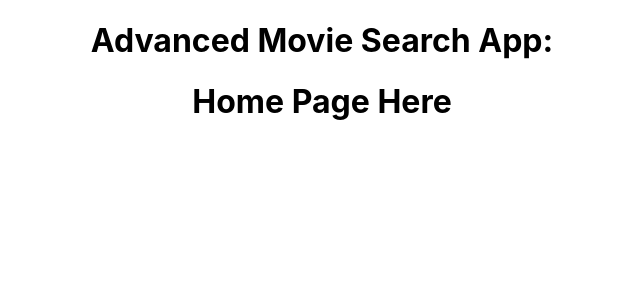
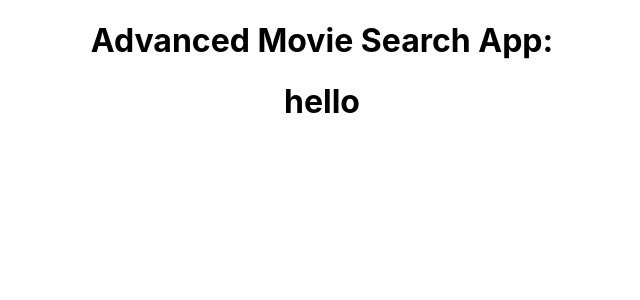
Before and after one commit to Cernuie/advanced-movie-search, a React (Create React App) app in the folder client/: page / in a window 1280 px wide. Shown: the top 300 px of the page, without its empty margins (318-958 px from the left). Built offline with nearby package versions, Linux system fonts and the light colour scheme; no server answers.

Commit message:
Testing searchbar

```diff
--- a/client/package.json
+++ b/client/package.json
@@ -6,6 +6,7 @@
     "@testing-library/jest-dom": "^5.11.4",
     "@testing-library/react": "^11.1.0",
     "@testing-library/user-event": "^12.1.10",
+    "axios": "^0.21.1",
     "react": "^17.0.1",
     "react-dom": "^17.0.1",
     "react-router-dom": "^5.2.0",
--- a/client/src/App.jsx
+++ b/client/src/App.jsx
@@ -1,42 +1,32 @@
-import { useState } from 'react'
+import React, { useState, useEffect } from "react";
+import { BrowserRouter as Router, Switch, Route, Link } from "react-router-dom";
+import Home from "./components/Home";
+import Login from "./components/Login";
+import Register from "./components/Register";
+import "./App.css";
+import Search from "./components/Search";
 
-import {
-  BrowserRouter as Router,
-  Switch,
-  Route,
-  Link
-} from "react-router-dom";
-
-import Home from './components/Home';
-import Login from './components/Login';
-import Register from './components/Register';
-
-import './App.css';
+const axios = require("axios");
 
 function App() {
-  const [user, setUser] = useState(null)
-
+  const [user, setUser] = useState(null);
   return (
     <Router>
       <div className="App">
         <h1>Advanced Movie Search App:</h1>
         <Switch>
-          <Route path="/" exact >
-            <Home />
+          <Route path="/" exact>
+            <Search />
           </Route>
-
           <Route path="/login">
-            <Login setUser={setUser}/>
+            <Login setUser={setUser} />
           </Route>
-
           <Route path="/register">
-            <Register setUser={setUser}/>
+            <Register setUser={setUser} />
           </Route>
-
         </Switch>
       </div>
     </Router>
   );
 }
-
 export default App;
--- /dev/null
+++ b/client/src/components/Search.jsx
@@ -0,0 +1,21 @@
+import React, { useState, useEffect } from "react";
+import axios from "axios";
+
+export default function Search() {
+  const [term, setTerm] = useState("");
+  const [results, setResults] = useState([]);
+
+  useEffect(() => {
+    const apiUrl = `https://www.omdbapi.com/?s=avengers&apikey=4a3b711b`;
+    axios
+      .get(apiUrl)
+      .then((response) => {
+        console.log(response.data);
+        setResults([...response.data.Search]);
+        console.log(results);
+      })
+      .catch((e) => console.log(`error ${e}`));
+  }, []);
+
+  return <h1> hello </h1>;
+}
```
